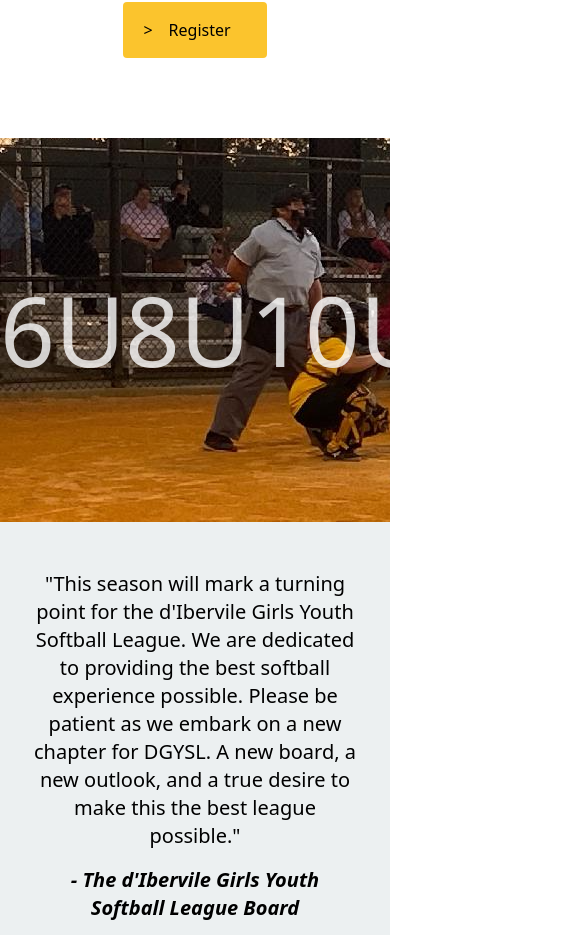
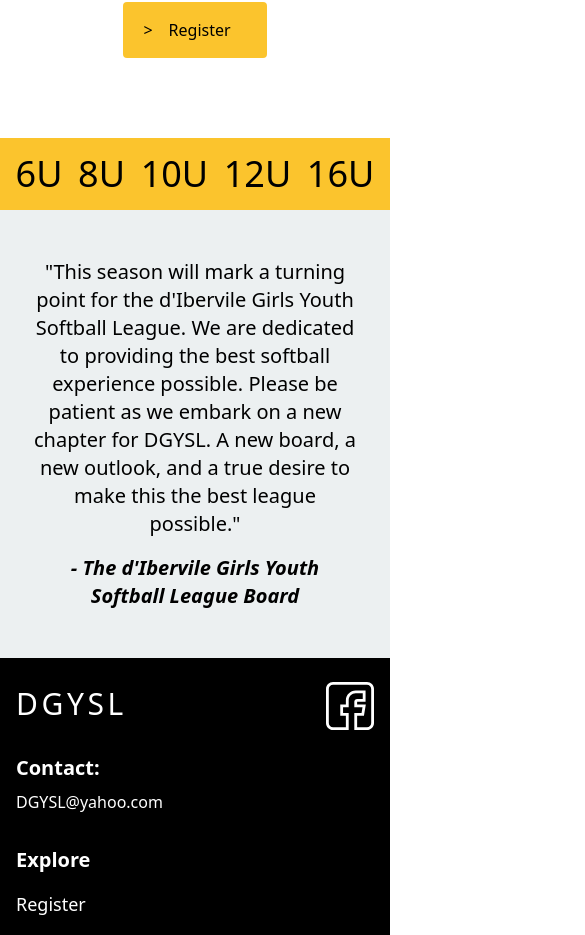
Before and after one commit to DKBoston15/softball, a React (Create React App) app: page / in a window 390 px wide. Shown: the part 908-1843 px from the top of the page, 585 px wide, since content can reach past the window. Built offline with nearby package versions, Linux system fonts and the light colour scheme.

Commit message:
Mobile banner addition

```diff
--- a/src/components/WideBanner.js
+++ b/src/components/WideBanner.js
@@ -2,12 +2,21 @@ import React from "react";
 
 export default function WideBanner() {
   return (
-    <div class="bg-softball-wide h-96 bg-cover flex items-center justify-evenly">
+    <>
+      <div class="bg-softball-wide h-96 bg-cover items-center justify-evenly hidden md:flex">
         <div className="text-white opacity-80 text-8xl">6U</div>
         <div className="text-white opacity-80 text-8xl">8U</div>
         <div className="text-white opacity-80 text-8xl">10U</div>
         <div className="text-white opacity-80 text-8xl">12U</div>
         <div className="text-white opacity-80 text-8xl">16U</div>
       </div>
+      <div class="items-center justify-evenly flex md:hidden bg-yellow py-4">
+        <div className="text-black text-4xl">6U</div>
+        <div className="text-black text-4xl">8U</div>
+        <div className="text-black text-4xl">10U</div>
+        <div className="text-black text-4xl">12U</div>
+        <div className="text-black text-4xl">16U</div>
+      </div>
+    </>
   );
 }
--- a/src/pages/FAQ.js
+++ b/src/pages/FAQ.js
@@ -4,7 +4,7 @@ import Footer from "../components/Footer";
 export default function FAQ() {
   return (
     <div className="min-w-full min-h-[90vh] h-90vh">
-      <div className="p-20 flex justify-center min-w-full flex-col items-center">
+      <div className="p-32 flex justify-center min-w-full flex-col items-center">
         <h1 className="font-bold text-5xl mb-12 mt-10 text-center">
           Frequently Asked Questions
         </h1>
```
Lines whose indentation alone changed are shown as unchanged.
